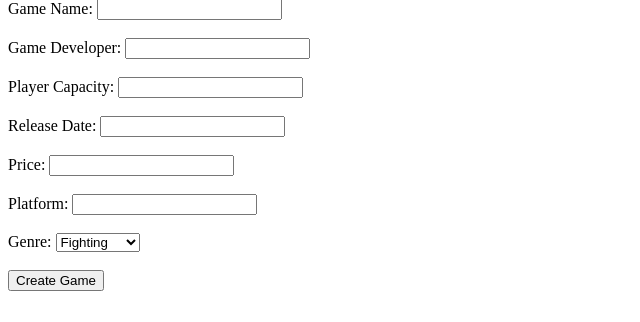
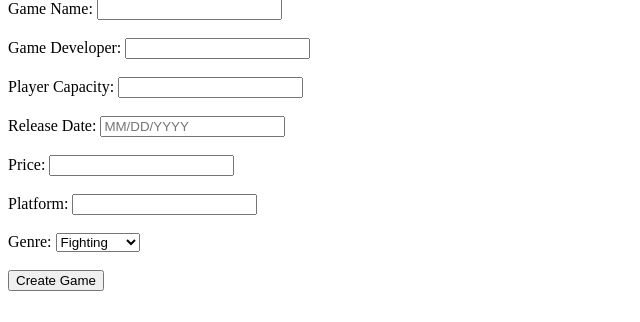
Before and after one commit to ralphsulioti/CS4750Project, a Flask app: page /create-game in a window 1280 px wide. Shown: the part 127-449 px from the top of the page, without its empty margins (0-640 px from the left). Run offline with Flask 3, Linux system fonts and the light colour scheme.

Commit message:
Date format added

```diff
--- a/templates/create-game.html
+++ b/templates/create-game.html
@@ -18,7 +18,7 @@
         <input type="number" id="Game_Player_Capacity" name="Game_Player_Capacity" required><br><br>
 
         <label for="Game_Release_Date">Release Date:</label>
-        <input type="text" id="Game_Release_Date" name="Game_Release_Date" value="{{ current_date }}" required><br><br>
+        <input type="text" id="Game_Release_Date" name="Game_Release_Date" pattern="\d{2}/\d{2}/\d{4}" placeholder="MM/DD/YYYY" required><br><br>
 
         <label for="Game_Price">Price:</label>
         <input type="number" id="Game_Price" name="Game_Price" step="0.01" required><br><br>
@@ -38,8 +38,6 @@
             <option value="RPG">RPG</option>
         </select><br><br>
 
-        <input type="hidden" id="Game_Added_Time" name="Game_Added_Time" value="{{ current_time }}">
-
         <input type="submit" value="Create Game">
     </form>
 </body>
```
Also changed, not shown: CS4750Project.db.
